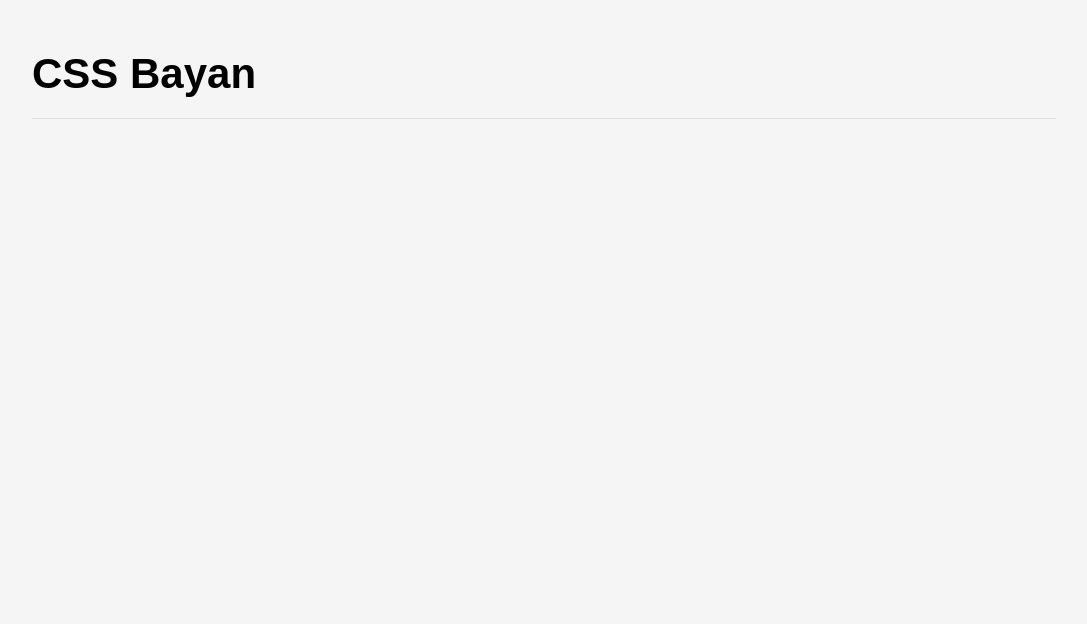
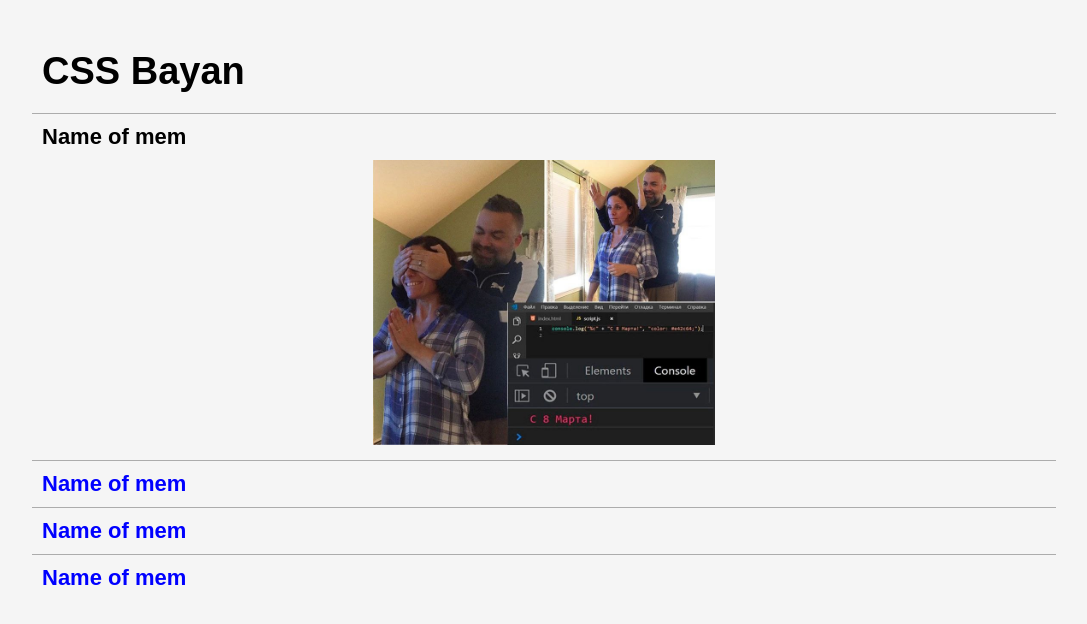
Before and after one commit to IlyaKhokhanov/cssBayan, a plain HTML site: page cssBayan/index.html in a window 1280 px wide. Shown: the whole page, without its empty margins (96-1183 px from the left). Drawn offline with Linux system fonts and the light colour scheme.

Commit message:
feat: made a template of Bayan (Fri, Mar 10, 2023 9:42:15 PM)

```diff
--- a/cssBayan/index.html
+++ b/cssBayan/index.html
@@ -11,7 +11,43 @@
     <div class="container">
       <h1 class="header">CSS Bayan</h1>
       <div class="accordeon">
-        <input class="accordeon-input" type="checkbox" />
+        <label class="accordeon-label" for="mem_1">
+          <input
+            class="accordeon-input"
+            type="radio"
+            name="mem"
+            id="mem_1"
+            checked />
+          <span class="label-wrapper">
+            <span class="label-title">Name of mem</span>
+            <img class="label-icon" src="./img/plus.png" alt="Open/Close" />
+          </span>
+          <img class="accordeon-img" src="./img/mem.jpg" alt="mem" />
+        </label>
+        <label class="accordeon-label" for="mem_2">
+          <input class="accordeon-input" type="radio" name="mem" id="mem_2" />
+          <span class="label-wrapper">
+            <span class="label-title">Name of mem</span>
+            <img class="label-icon" src="./img/plus.png" alt="Open/Close" />
+          </span>
+          <img class="accordeon-img" src="./img/mem.jpg" alt="mem" />
+        </label>
+        <label class="accordeon-label" for="mem_3">
+          <input class="accordeon-input" type="radio" name="mem" id="mem_3" />
+          <span class="label-wrapper">
+            <span class="label-title">Name of mem</span>
+            <img class="label-icon" src="./img/plus.png" alt="Open/Close" />
+          </span>
+          <img class="accordeon-img" src="./img/mem.jpg" alt="mem" />
+        </label>
+        <label class="accordeon-label" for="mem_4">
+          <input class="accordeon-input" type="radio" name="mem" id="mem_4" />
+          <span class="label-wrapper">
+            <span class="label-title">Name of mem</span>
+            <img class="label-icon" src="./img/plus.png" alt="Open/Close" />
+          </span>
+          <img class="accordeon-img" src="./img/mem.jpg" alt="mem" />
+        </label>
       </div>
     </div>
   </body>
--- a/cssBayan/style.css
+++ b/cssBayan/style.css
@@ -13,16 +13,96 @@
 }
 
 .header {
-  font-size: 42px;
-  margin: 50px 0 20px 0;
+  font-size: 38px;
+  margin: 50px 0 20px 10px;
 }
 
 .accordeon {
   display: flex;
   flex-direction: column;
+  cursor: pointer;
+}
+
+.accordeon:hover .label-title {
+  color: #000;
+}
+
+.accordeon:hover .label-icon {
+  opacity: 1;
+}
+
+.accordeon-label {
+  border-top: 1px solid #acacac;
+  display: flex;
+  flex-direction: column;
+  cursor: pointer;
+}
+
+.label-wrapper {
+  padding: 10px;
+  display: flex;
+  justify-content: space-between;
+  align-items: center;
+  font-size: 22px;
+  font-weight: 600;
+}
+
+.label-title {
+  color: blue;
+}
+
+.label-icon {
+  height: 25px;
+  transition: transform 0.2s;
+  opacity: 0;
 }
 
 .accordeon-input {
   all: unset;
-  border-top: 1px solid #dfdfdf;
 }
+
+.accordeon-input:hover + .label-wrapper > .label-title {
+  color: #000;
+}
+
+.accordeon-input:checked + .label-wrapper > .label-title {
+  color: #000;
+}
+
+.accordeon-input:hover + .label-wrapper > .label-icon {
+  transform: rotate(45deg);
+}
+
+.accordeon-input:checked + .label-wrapper > .label-icon {
+  transform: rotate(45deg);
+}
+
+.accordeon-input:hover ~ .accordeon-img {
+  transform: scale(1, 1);
+  height: 300px;
+  padding-bottom: 15px;
+  opacity: 1;
+}
+
+.accordeon-input:checked ~ .accordeon-img {
+  transform: scale(1, 1);
+  height: 300px;
+  padding-bottom: 15px;
+  opacity: 1;
+}
+
+.accordeon-input:active ~ * {
+  opacity: 0.4;
+}
+
+.accordeon-input:active ~ .accordeon-img {
+  opacity: 0.4;
+}
+
+.accordeon-img {
+  margin: 0 auto;
+  height: 0;
+  transform: scale(0, 0);
+  opacity: 0;
+  transition: transform 0.5s, opacity 0.5s, padding-bottom 0.5s, height 0.5s;
+}
```
Also changed, not shown: cssBayan/img/mem.jpg (added), cssBayan/img/plus.png (added).
